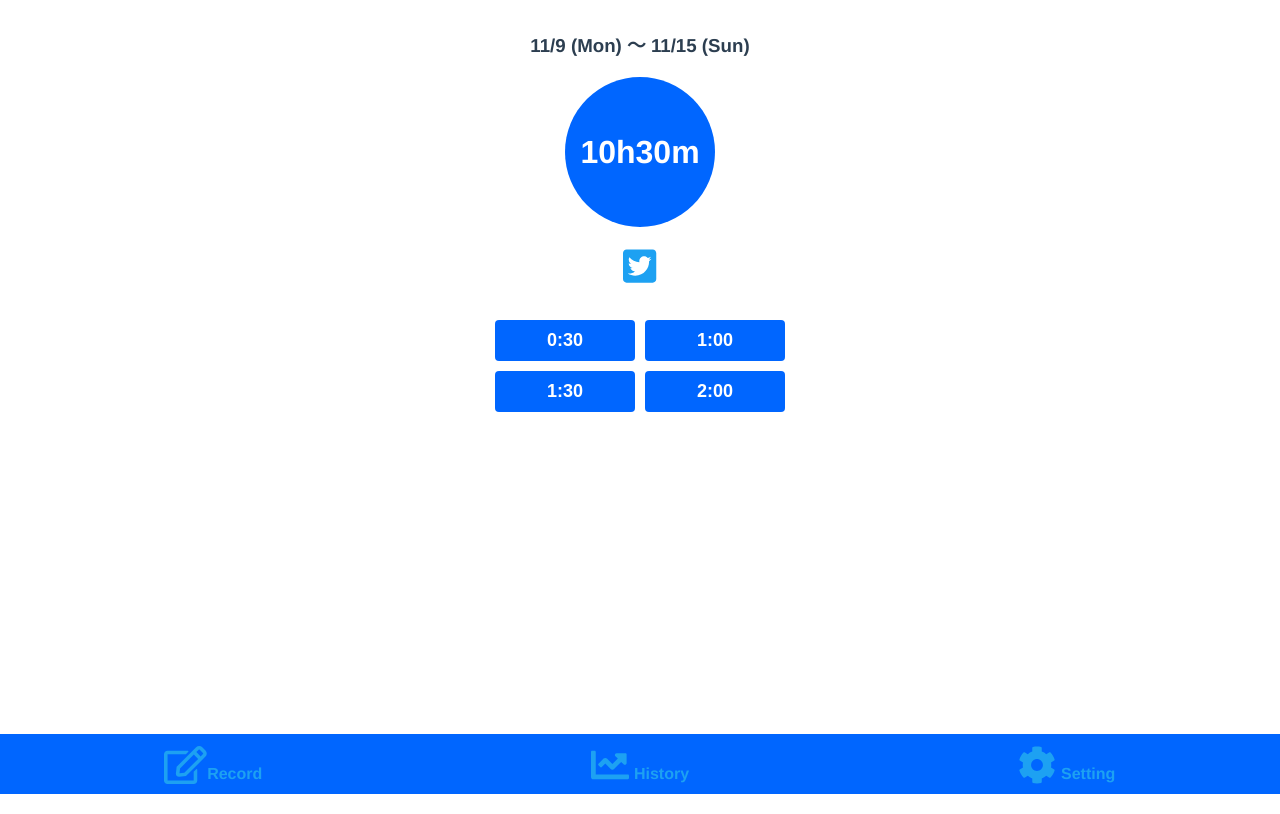
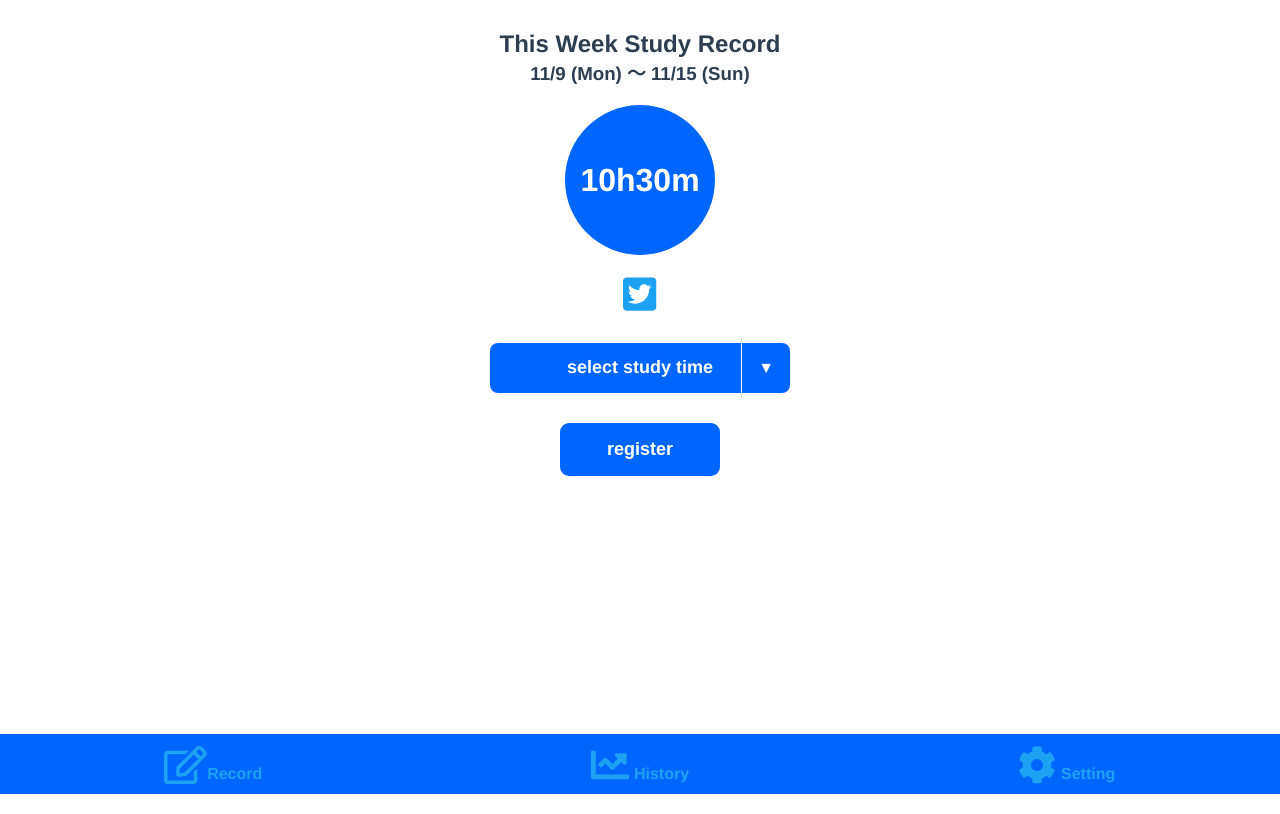
Before and after one commit to suzy1031/everyday-study, a Vue app: page / in a window 1280 px wide. Built offline with nearby package versions, Linux system fonts and the light colour scheme.

Commit message:
create select box

```diff
--- a/src/view/Record.vue
+++ b/src/view/Record.vue
@@ -8,13 +8,17 @@
     <div><font-awesome-icon :icon="['fab', 'twitter-square']"/></div>
     <!-- todo formに変更 -->
     <div class="button-section">
-      <button type="submit" class="study-time-button" @click="postStudyTime">
-        0:30
-        <input type="hidden" v-model="time">
-      </button>
-      <button type="submit" class="study-time-button">1:00</button>
-      <button type="submit" class="study-time-button">1:30</button>
-      <button type="submit" class="study-time-button">2:00</button>
+      <form>
+        <div class="custom-select">
+          <label for="select-choice1" class="label select-1"><span class="selection-choice">select study time</span></label>
+          <select v-model="time" id="time" class="select">
+            <option v-for="option in options" v-bind:value="option.value" :key="option.value">
+              {{ option.text }}
+            </option>
+          </select>
+        </div>
+        <button type="submit" class="study-time-button" @click="postStudyTime">register</button>
+      </form>
       <!-- todo <input type="hidden">totalをもたせる -->
     </div>
     <!-- ここまで -->
@@ -23,13 +27,21 @@
 
 <script>
 import axios from 'axios';
+import Title from '../components/Title';
 
 export default {
   components: {
+    Title
   },
   data() {
     return {
-      time: 0.5,
+      time:'0.5',
+      options: [
+        { text: '0:30', value: '0.5'},
+        { text: '1:00', value: '1'},
+        { text: '1:30', value: '1.5'},
+        { text: '2:00', value: '2'}
+      ],
       title: 'This Week Study Record'
     }
   },
@@ -98,13 +110,53 @@ h3.page-title {
   margin-top: 30px;
 }
 .study-time-button {
-  width: 140px;
+  width: 160px;
   background: #0066FF;
   color: white;
   font-size: 18px;
   font-weight: bold;
-  padding: 10px;
-  border-radius: 4px;
-  margin: 5px;
+  padding: .9em;
+  border-radius: .5em;
+  margin-top: 10px;
 }
+/* セレクトボックスレイアウト */
+.custom-select {
+  position : relative;
+  width: 100%;
+  margin: 20px auto;
+  cursor: pointer;
+}
+.select, .label {
+  display: block;
+}
+.select {
+  width: 100%;
+  position: absolute;
+  top: 0;
+  opacity: 0;
+}
+.selection-choice {
+  color: white;
+  font-weight: bold;
+  font-size: 18px;
+}
+.label {
+  position: relative;
+  padding: 0.9em;
+  border-radius: .5em;
+  cursor: pointer;
+  color: white;
+}
+.label::after {
+  content: "▼";
+  position: absolute;
+  right: 0;
+  top: 0;
+  padding: 1em;
+  border-left: 1px solid white;
+}
+.select-1 {
+  background: #0066FF;
+}
+/* ここまで */
 </style>
```
